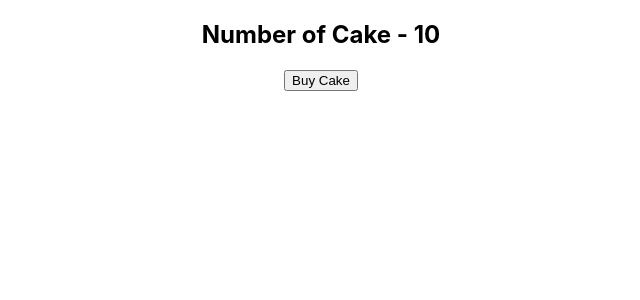
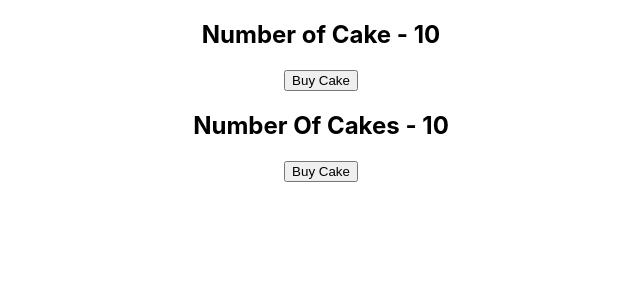
Before and after one commit to islamMaruf/LearnReactRedux, a React (Create React App) app: page / in a window 1280 px wide. Shown: the top 300 px of the page, without its empty margins (319-959 px from the left). Built offline with nearby package versions, Linux system fonts and the light colour scheme.

Commit message:
use selector hook added

```diff
--- a/src/App.js
+++ b/src/App.js
@@ -2,6 +2,7 @@
 import logo from './logo.svg';
 import './App.css';
 import CakeContainer from './components/CakeContainer';
+import HookCakeContainer from './components/HooksCakeContainer'
 import {Provider} from 'react-redux'
 import store from './redux/store'
 
@@ -10,6 +11,7 @@
     <Provider store={store}>
       <div className="App">
       <CakeContainer />
+      <HookCakeContainer/>
     </div>
     </Provider>
 
--- /dev/null
+++ b/src/components/HooksCakeContainer.js
@@ -0,0 +1,14 @@
+import React from 'react'
+import {useSelector} from 'react-redux'
+
+function HookCakeContainer() {
+    const numOfCakes = useSelector(state => state.numOfCakes)
+    return (
+        <div>
+            <h2> Number Of Cakes - {numOfCakes} </h2>
+            <button> Buy Cake </button>
+        </div>
+    )
+}
+
+export default HookCakeContainer;
```
